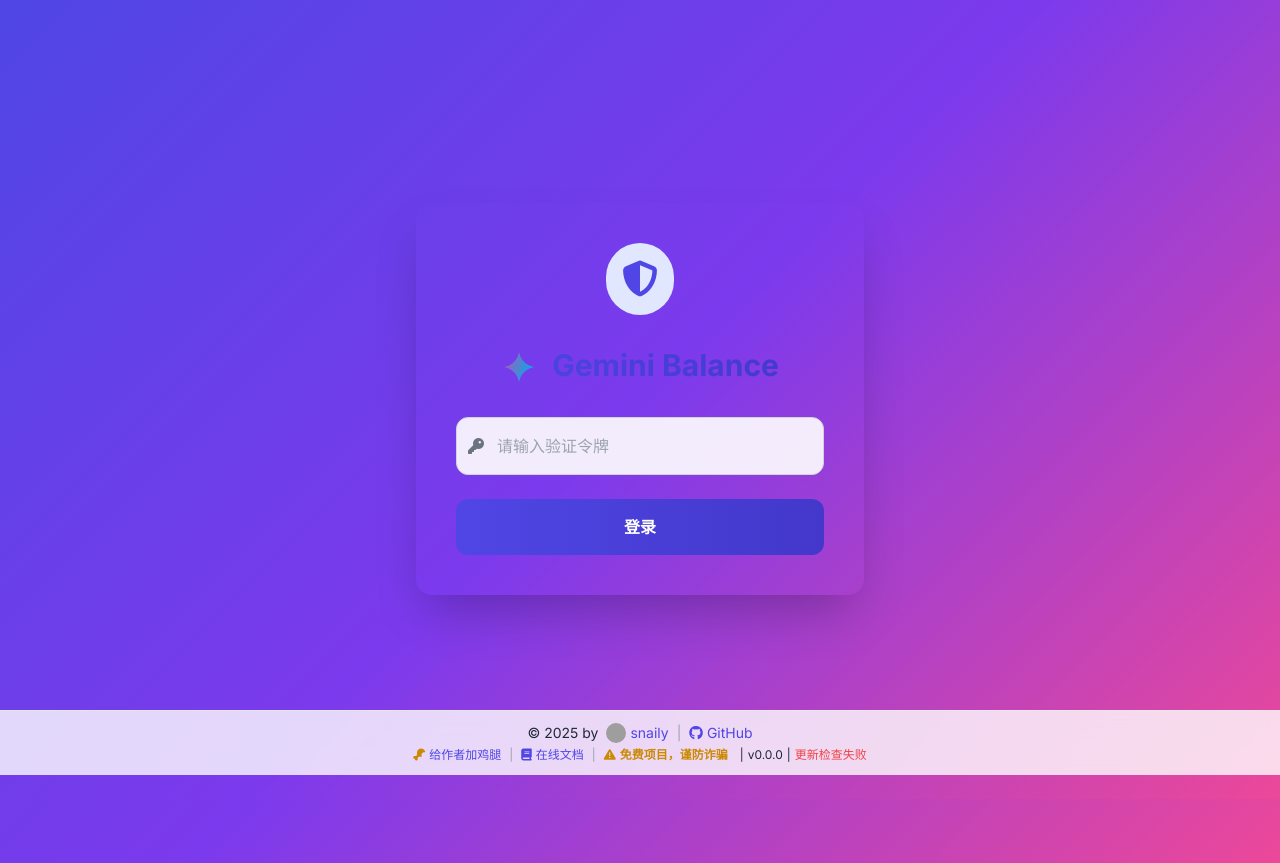
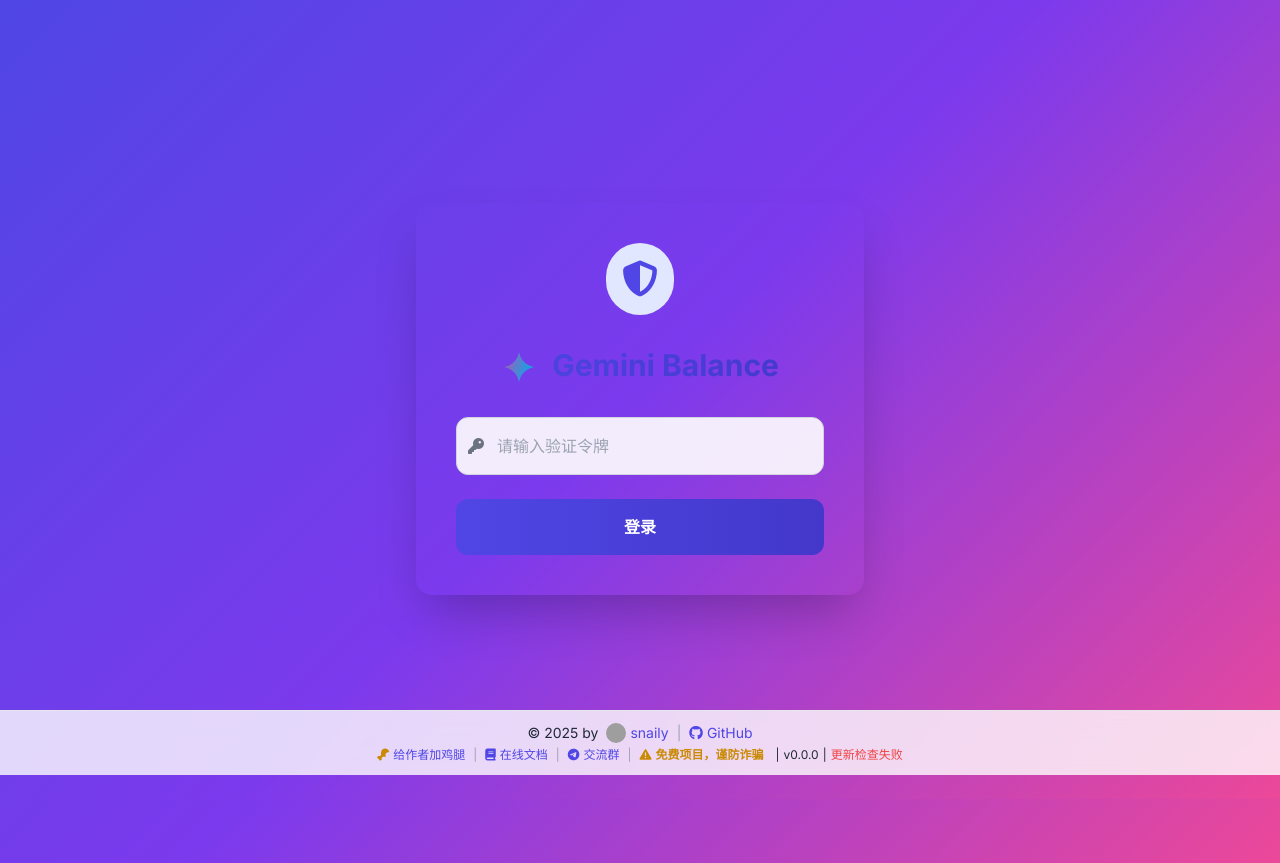
Before and after one commit to zhu748/mihayo, a FastAPI app: page / in a window 1280 px wide. Shown: the part 25-888 px from the top of the page. Run offline with FastAPI, Linux system fonts and the light colour scheme; parts of the project's set-up code (start-up, migrations or seed data) failed here and were passed over; some libraries are stand-ins or nearby versions; grey boxes are pictures that could not be loaded.

Commit message:
feat: 添加Telegram交流群链接至README和底部导航
本次提交在项目的README文件和底部导航中添加了Telegram交流群的链接，旨在为用户提供更便捷的交流渠道。具体变更包括：

- **README.md**:
  - 新增Telegram交流群徽章和链接，方便用户访问。

- **base.html**:
  - 在底部导航中添加了Telegram交流群的链接，提升了用户获取支持的便利性。

这些更改旨在增强用户社区的互动性，促进用户之间的交流与支持。

```diff
--- a/app/templates/base.html
+++ b/app/templates/base.html
@@ -243,6 +243,14 @@
         >
           <i class="fas fa-book mr-1"></i> 在线文档
         </a>
+<span class="text-gray-400">|</span>
+        <a
+          href="https://t.me/gemini_balance"
+          target="_blank"
+          class="text-primary-600 hover:text-primary-800 transition duration-300 flex items-center"
+        >
+          <i class="fab fa-telegram-plane mr-1"></i> 交流群
+        </a>
         <span class="text-gray-400">|</span>
         <span class="text-yellow-600 font-semibold flex items-center">
           <i class="fas fa-exclamation-triangle mr-1"></i>免费项目，谨防诈骗
```
Also changed, not shown: README.md.
